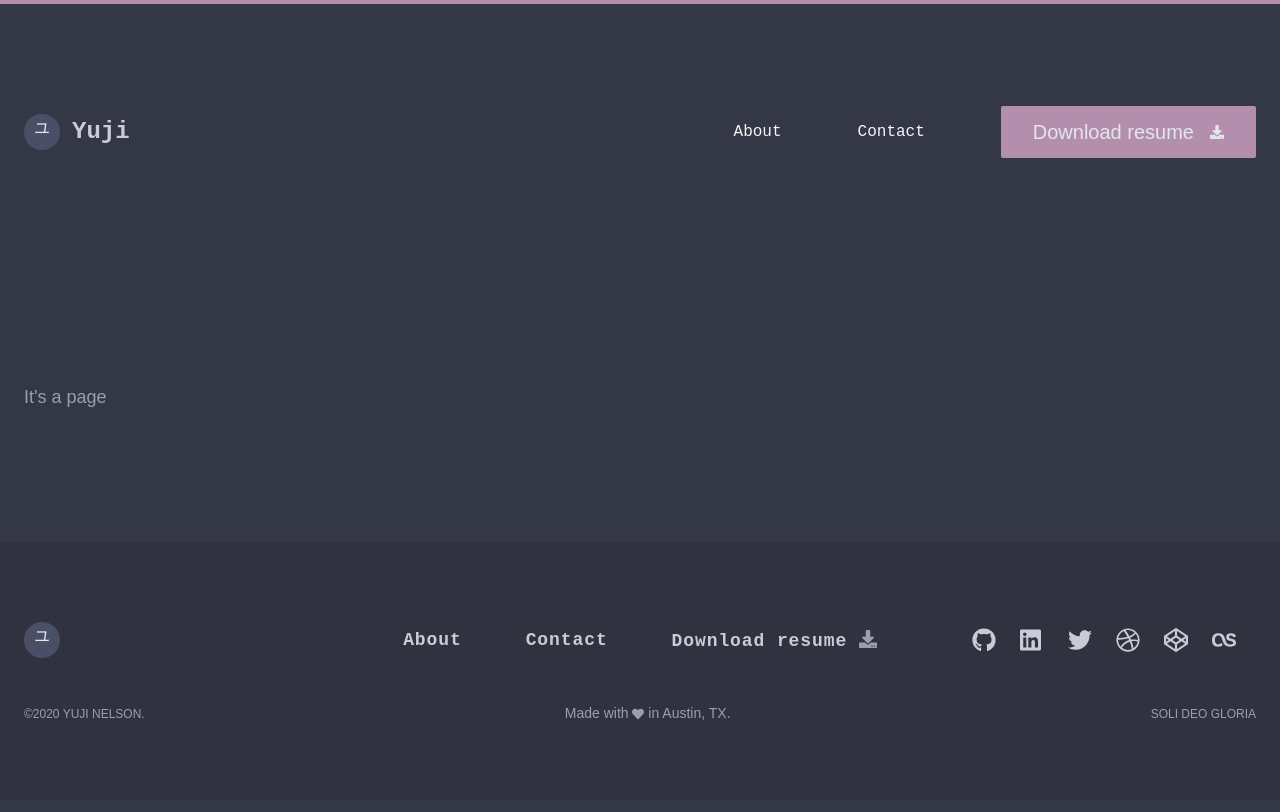
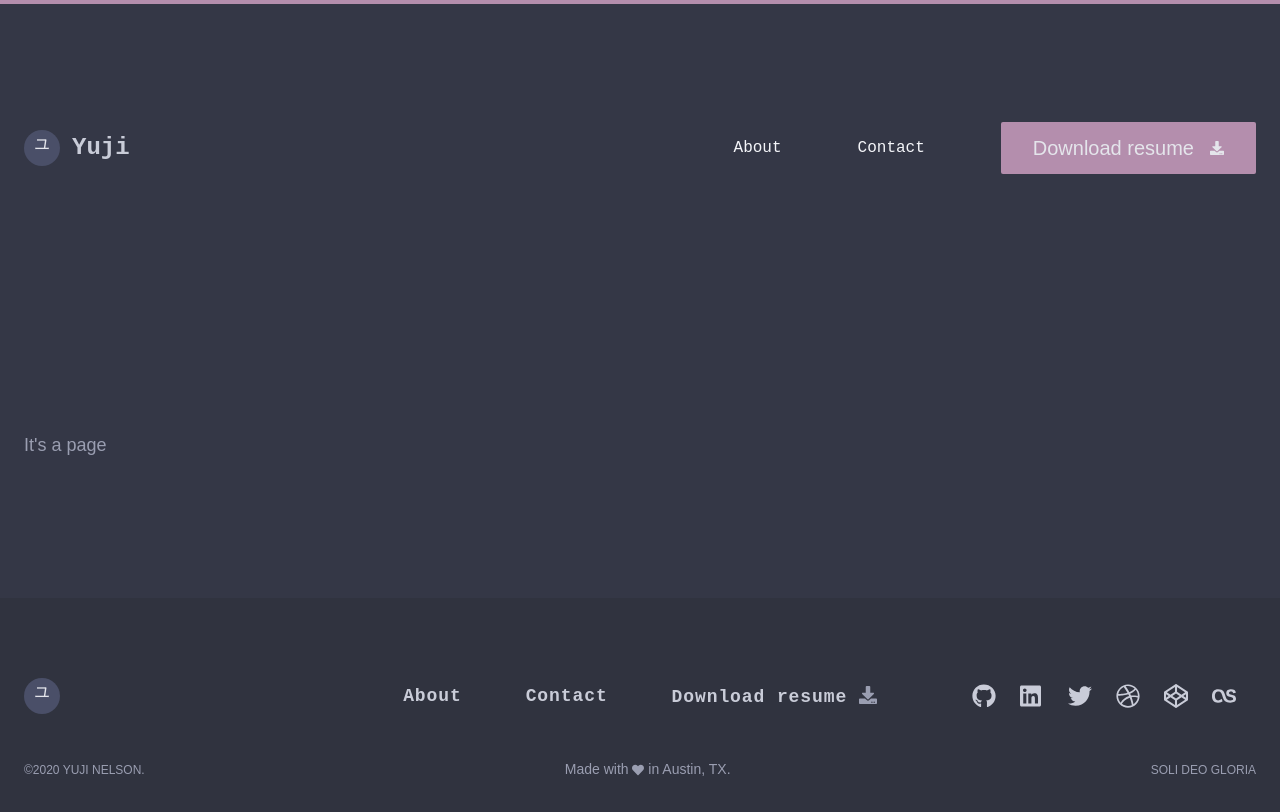
Before and after one commit to justaddcl/yujinelson.com, a Gatsby site: page / in a window 1280 px wide. Built offline with nearby package versions, Linux system fonts and the light colour scheme; Gatsby itself is replaced by a stand-in of ours.

Commit message:
ContentContainer - updated desktop padding

```diff
--- a/src/components/styles/ContentContainer.js
+++ b/src/components/styles/ContentContainer.js
@@ -7,8 +7,8 @@ const ContentContainer = styled(Container)`
   padding-bottom: ${spacing.xxxl}rem;
 
   @media screen and (min-width: ${mq.desktop.small}) {
-    max-width: ${theme.sizes.desktop.maxWidth};
-    margin: 0 auto;
+    padding-top: ${spacing.huge}rem;
+    padding-bottom: ${spacing.huge}rem;
   }
 `;
 
```
